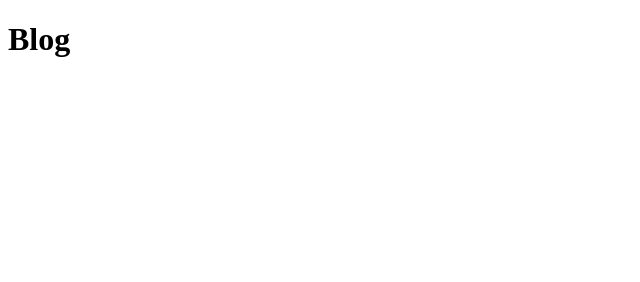
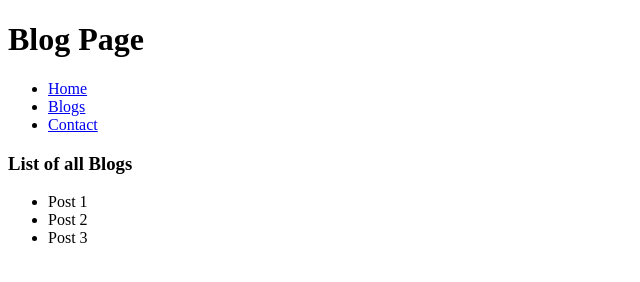
Before and after one commit to l1s21bsse0112/Blogging-Website, a website: page src/blog.html in a window 1280 px wide. Shown: the whole page, without its empty margins (0-640 px from the left). Drawn offline with Linux system fonts and the light colour scheme.

Commit message:
feat: added blog page

```diff
--- a/src/blog.html
+++ b/src/blog.html
@@ -6,6 +6,19 @@
     <title>Blog</title>
   </head>
   <body>
-    <h1>Blog</h1>
+    <h1>Blog Page</h1>
+
+    <ul>
+      <li><a href="index.html">Home</a></li>
+      <li><a href="blog.html">Blogs</a></li>
+      <li><a href="contact.html">Contact</a></li>
+    </ul>
+
+    <h3>List of all Blogs</h3>
+    <ul>
+      <li>Post 1</li>
+      <li>Post 2</li>
+      <li>Post 3</li>
+    </ul>
   </body>
 </html>
--- /dev/null
+++ b/styles/blog.css
@@ -0,0 +1,3 @@
+h1 {
+  text-decoration: underline;
+}
```
Also changed, not shown: src/index.html (+1 -3 lines).
